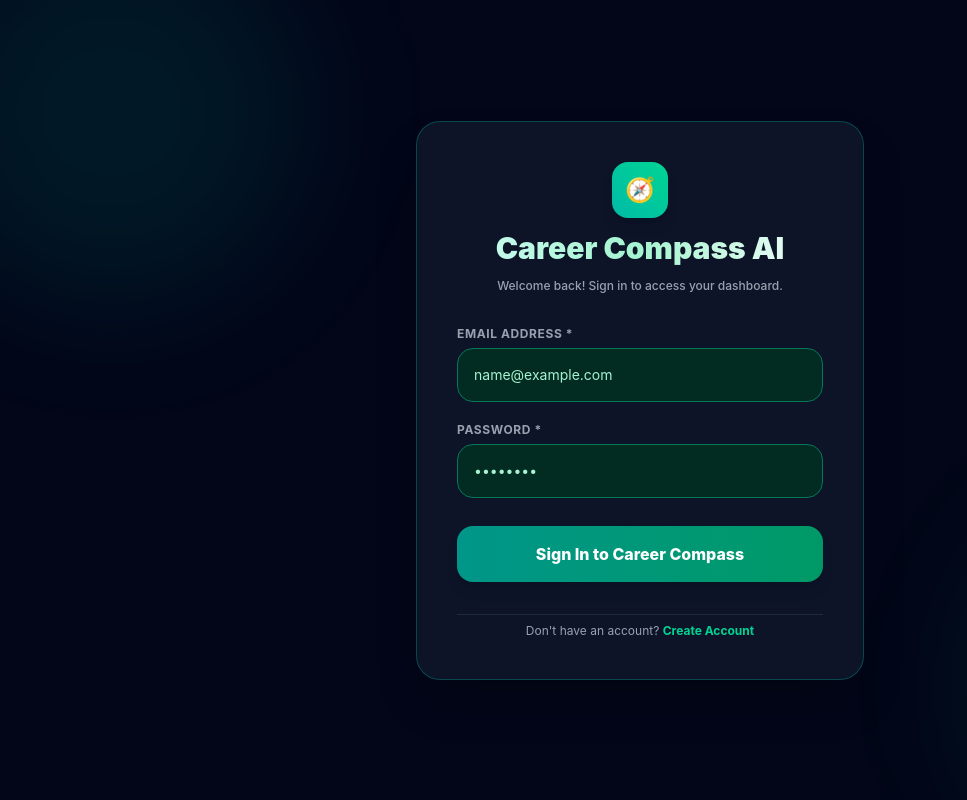
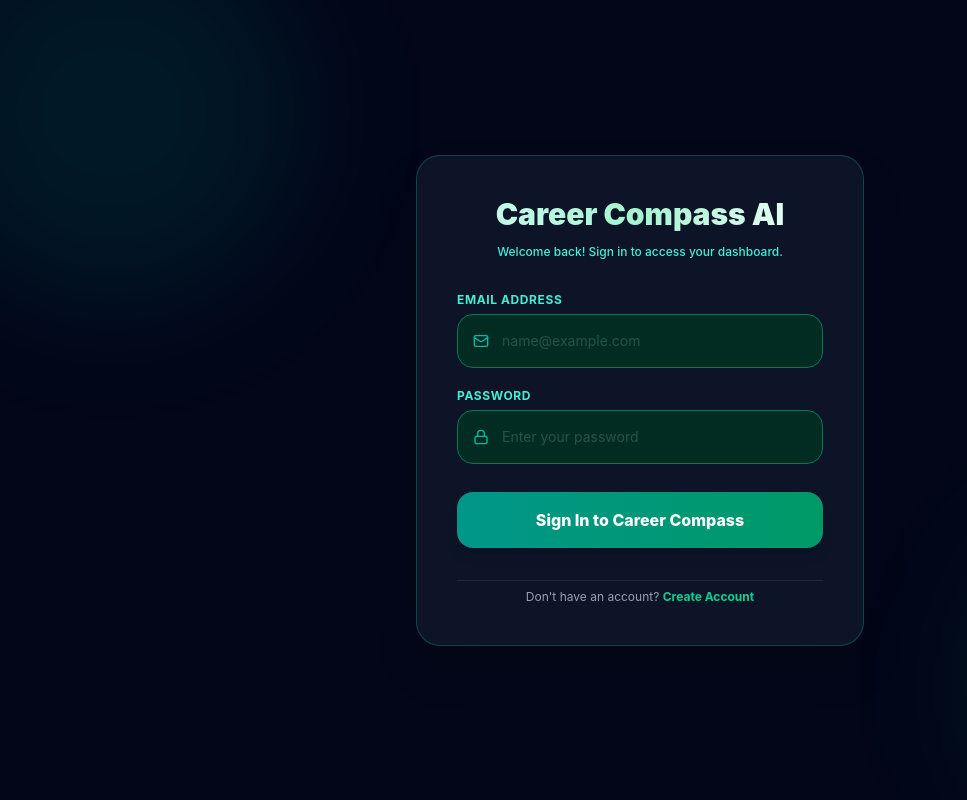
Before and after one commit to Vaishu0110/Career_Compass_AI, a React (Vite) app in the folder client/: page /login in a window 1280 px wide. Shown: the whole page, without its empty margins (0-967 px from the left). Built offline with nearby package versions, Linux system fonts and the light colour scheme; no server answers.

Commit message:
Added lucide icons instead of emoji and better hero text better visibility with less color changed content and remove project logo

```diff
--- a/client/src/pages/Login.jsx
+++ b/client/src/pages/Login.jsx
@@ -3,6 +3,7 @@ import { AuthContext } from "../context/AuthContext";
 import axiosInstance from "../api/axiosInstance";
 import { Link } from "react-router-dom";
 import { useNavigate } from "react-router-dom";
+import { Compass, Mail, Lock } from "lucide-react";
 
 export default function Login() {
   const { setUser } = useContext(AuthContext);
@@ -64,45 +65,51 @@ export default function Login() {
 
                 {/* BRAND HEADER */}
                 <div className="text-center space-y-3">
-                    <div className="w-14 h-14 rounded-2xl bg-gradient-to-tr from-teal-500 to-emerald-400 flex items-center justify-center text-white font-black text-2xl shadow-lg mx-auto">
-                        🧭
-                    </div>
                     <h1 className="text-2xl md:text-3xl font-black bg-gradient-to-r from-teal-100 via-emerald-200 to-teal-50 bg-clip-text text-transparent">
                         Career Compass AI
                     </h1>
-                    <p className="text-xs text-gray-400 font-medium">
+                    <p className="text-xs text-teal-300 font-medium">
                         Welcome back! Sign in to access your dashboard.
                     </p>
                 </div>
                 {/* FORM */}
                 <form onSubmit={handleSubmit} className="space-y-5">
                     <div>
-                        <label className="block text-xs font-bold uppercase tracking-wider text-gray-400 mb-1.5">
-                            Email Address *
+                        <label className="block text-xs font-bold uppercase tracking-wider text-teal-300 mb-1.5">
+                            Email Address
                         </label>
+
+                        <div className="relative">
+                            <Mail className="absolute left-4 top-1/2 -translate-y-1/2 w-4 h-4 text-teal-500 pointer-events-none" />
                             <input
                                 type="email"
                                 name="email"
                                 placeholder="name@example.com"
                                 value={formData.email}
                                 onChange={handleChange}
-                            className="w-full bg-slate-950 border border-teal-800/80 rounded-2xl p-4 text-sm text-white placeholder-gray-500 focus:outline-none focus:ring-2 focus:ring-teal-500"
+                                className="w-full bg-slate-950 border border-teal-800/80 rounded-2xl py-4 pl-11 text-sm text-white [&::placeholder]:opacity-20 focus:outline-none focus:ring-2 focus:ring-teal-500"
                                 required
                             />
                         </div>
+                    </div>
                     <div>
-                        <label className="block text-xs font-bold uppercase tracking-wider text-gray-400 mb-1.5">
-                            Password *
+                        <label className="block text-xs font-bold uppercase tracking-wider text-teal-300 mb-1.5">
+                            Password
                         </label>
+
+                        <div className="relative">
+                            <Lock className="absolute left-4 top-1/2 -translate-y-1/2 w-4 h-4 text-teal-500 pointer-events-none" />
+
                             <input
                                 type="password"
                                 name="password"
-                            placeholder="••••••••"
+                                placeholder="Enter your password"
                                 value={formData.password}
                                 onChange={handleChange}
-                            className="w-full bg-slate-950 border border-teal-800/80 rounded-2xl p-4 text-sm text-white placeholder-gray-500 focus:outline-none focus:ring-2 focus:ring-teal-500"
+                                className="w-full bg-slate-950 border border-teal-800/80 rounded-2xl py-4 pl-11 text-sm text-white [&::placeholder]:opacity-20 focus:outline-none focus:ring-2 focus:ring-teal-500"
                                 required
                             />
+                        </div>
                     </div>
                     <button
                         type="submit"
```
Lines whose indentation alone changed are shown as unchanged.
